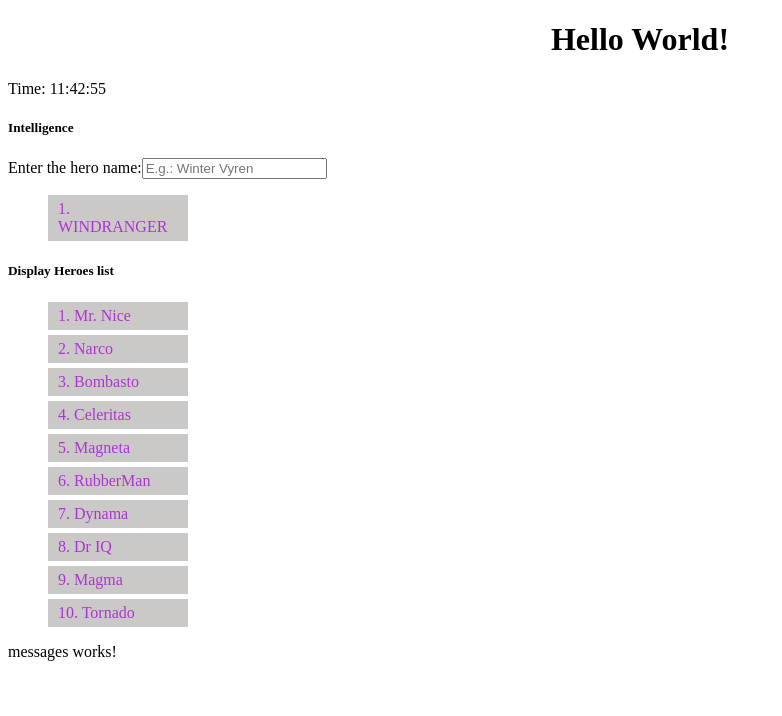
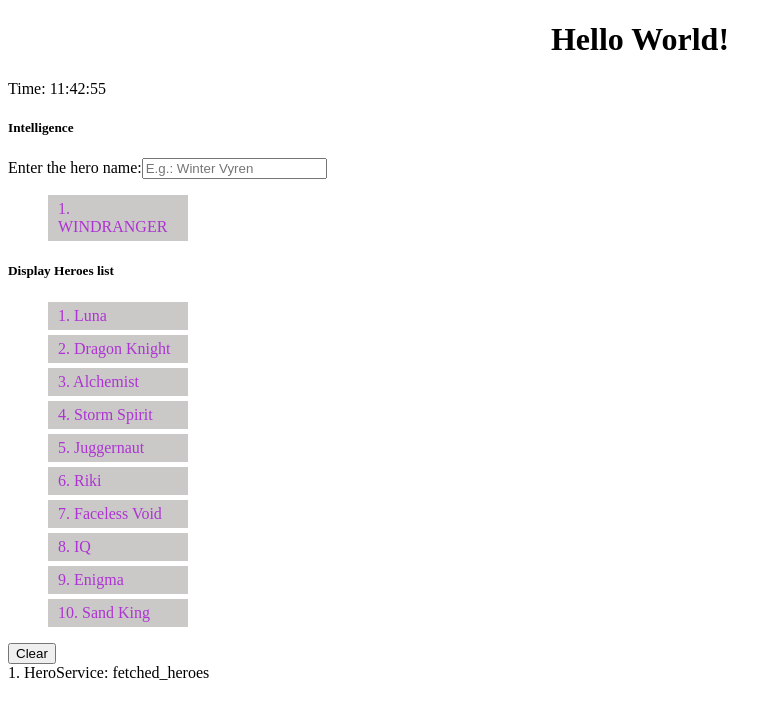
Before and after one commit to Suren-Github/tourofheroes, an Angular app: page / in a window 1280 px wide. Shown: the top 716 px of the page, without its empty margins (0-782 px from the left). Built offline with nearby package versions, Linux system fonts and the light colour scheme.

Commit message:
Message component functionality - listing messages, changed all hero names to match DOTA characters

```diff
--- a/src/app/components/messages/messages.component.html
+++ b/src/app/components/messages/messages.component.html
@@ -1,3 +1,7 @@
-<p>
-  messages works!
-</p>
+<div *ngIf="messageService.messages.length">
+  <button (click)="messageService.clear()">Clear</button>
+
+  <div *ngFor="let msg of messageService.messages; let idx = index;">
+    {{idx+1}}. {{msg}}
+  </div>
+</div>
--- a/src/app/components/messages/messages.component.ts
+++ b/src/app/components/messages/messages.component.ts
@@ -16,4 +16,5 @@ export class MessagesComponent implements OnInit {
   ngOnInit() {
   }
 
+
 }
--- a/src/app/data/mock_heroes.ts
+++ b/src/app/data/mock_heroes.ts
@@ -1,14 +1,14 @@
 import { Hero } from '../schema/hero.schema';
 
 export const HEROES: Hero[] = [
-  { id: 11, name: 'Mr. Nice' },
-  { id: 12, name: 'Narco' },
-  { id: 13, name: 'Bombasto' },
-  { id: 14, name: 'Celeritas' },
-  { id: 15, name: 'Magneta' },
-  { id: 16, name: 'RubberMan' },
-  { id: 17, name: 'Dynama' },
-  { id: 18, name: 'Dr IQ' },
-  { id: 19, name: 'Magma' },
-  { id: 20, name: 'Tornado' }
+  { id: 11, name: 'Luna' },
+  { id: 12, name: 'Dragon Knight' },
+  { id: 13, name: 'Alchemist' },
+  { id: 14, name: 'Storm Spirit' },
+  { id: 15, name: 'Juggernaut' },
+  { id: 16, name: 'Riki' },
+  { id: 17, name: 'Faceless Void' },
+  { id: 18, name: 'IQ' },
+  { id: 19, name: 'Enigma' },
+  { id: 20, name: 'Sand King' }
 ];
```
